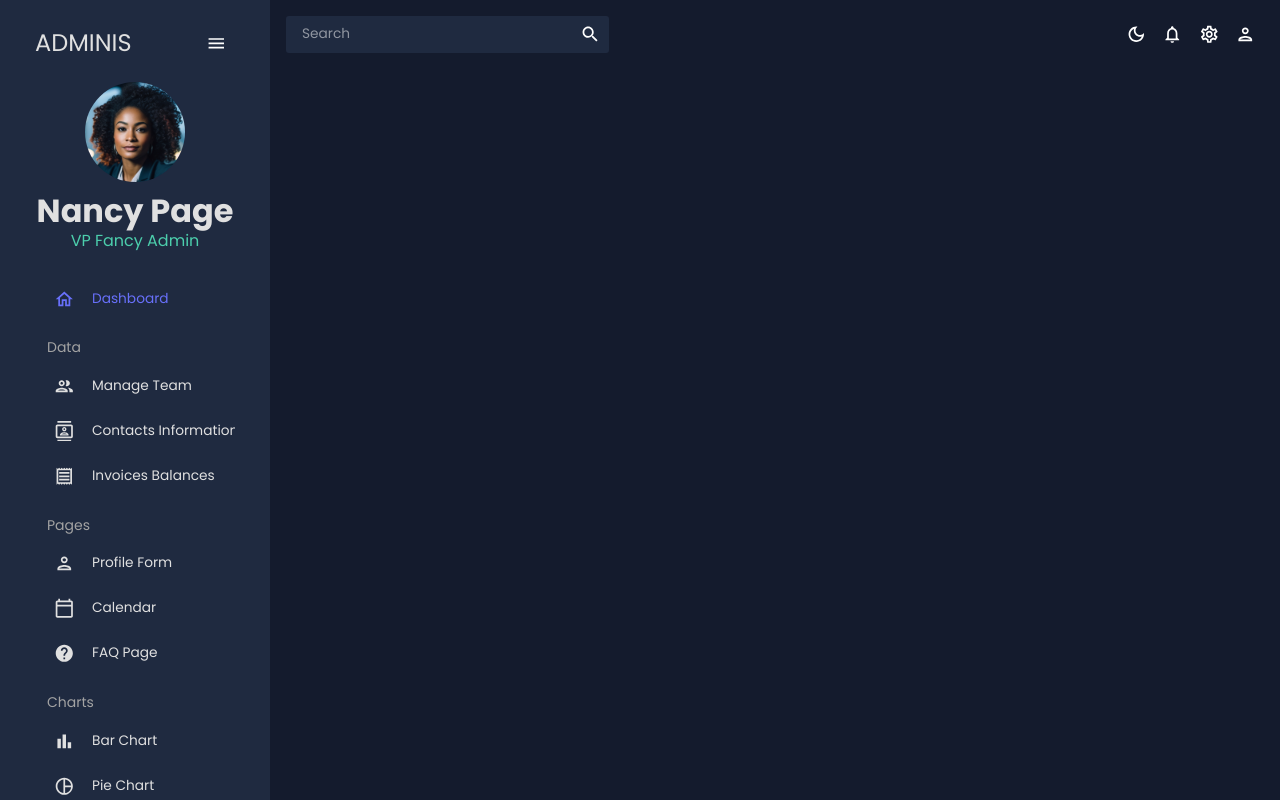
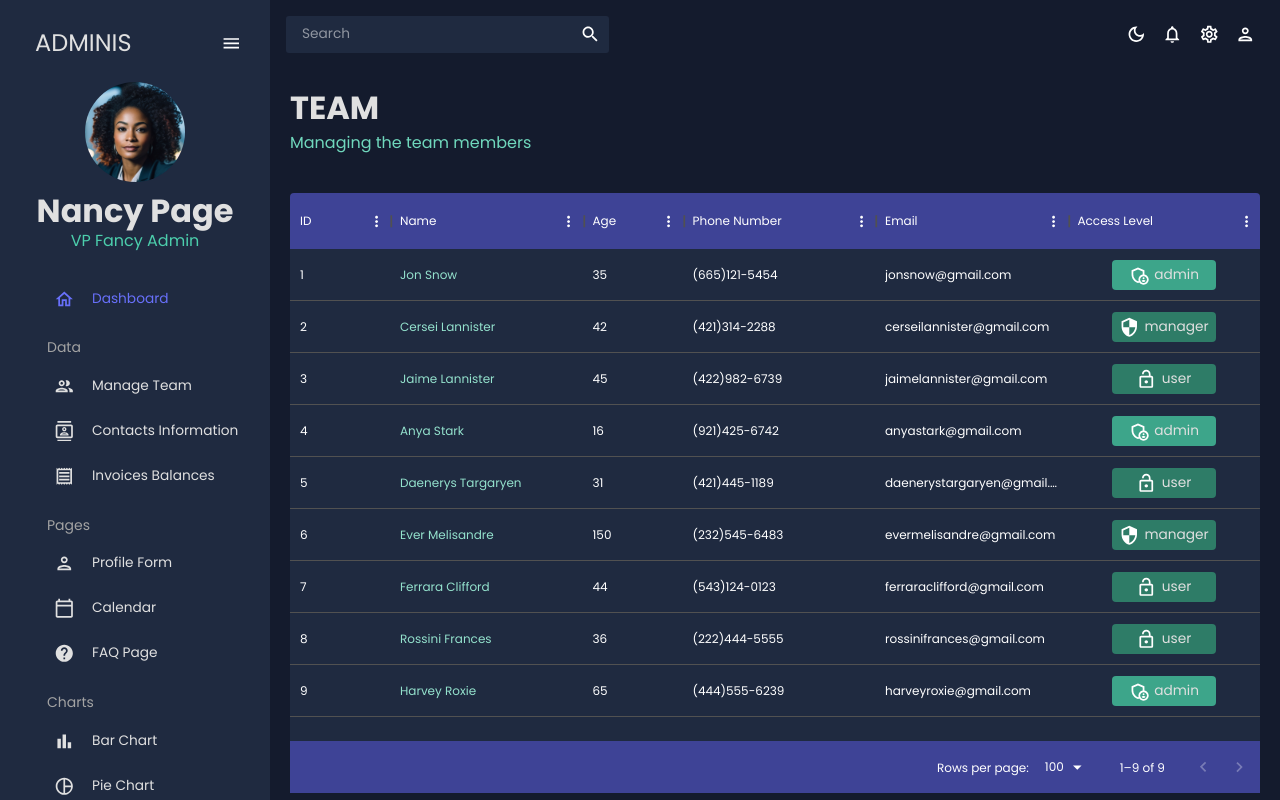
Before and after one commit to mxriannar/admin-dashboard, a React (Create React App) app: page /team in a window 1280 px wide. Built offline with nearby package versions, Linux system fonts and the light colour scheme.

Commit message:
Criando a página de gerenciamento do time.

```diff
--- a/src/App.js
+++ b/src/App.js
@@ -5,7 +5,7 @@
 import Topbar from "./scenes/global/Topbar";
 import Sidebar from "./scenes/global/Sidebar";
 import Dashboard from "./scenes/dashboard";
-// import Team from "./scenes/team";
+import Team from "./scenes/team";
 // import Invoices from "./scenes/invoices";
 // import Contacts from "./scenes/contacts";
 // import Bar from "./scenes/bar";
@@ -30,7 +30,7 @@
             <Topbar />
             <Routes>
               <Route path="/" element={<Dashboard />} />
-              {/* <Route path="/team" element={<Team />} /> */}
+              <Route path="/team" element={<Team />} />
               {/* <Route path="/contacts" element={<Contacts />} /> */}
               {/* <Route path="/invoices" element={<Invoices />} /> */}
               {/* <Route path="/form" element={<Form />} /> */}
--- a/src/scenes/global/Sidebar.jsx
+++ b/src/scenes/global/Sidebar.jsx
@@ -50,7 +50,7 @@
           backgroundColor: "transparent !important",
         },
         "& .pro-inner-item": {
-          padding: "5px 35px 5px 20px !important",
+          padding: "5px 20px 5px 20px !important",
         },
         "& .pro-inner-item:hover": {
           color: "#868dfb !important",
--- /dev/null
+++ b/src/scenes/team/index.jsx
@@ -0,0 +1,102 @@
+import { Box, Typography, colors, useTheme } from "@mui/material";
+import { DataGrid } from "@mui/x-data-grid";
+import { tokens } from "../../theme";
+import { mockDataTeam } from "../../data/mockData";
+import AdminPanelSettingsOutlinedIcon from "@mui/icons-material/AdminPanelSettingsOutlined";
+import LockOpenOutlinedIcon from "@mui/icons-material/LockOpenOutlined";
+import SecurityOutlinedIcon from "@mui/icons-material/SecurityOutlined";
+import Header from "../../components/Header";
+
+const Team = () => {
+  const theme = useTheme();
+  const colors = tokens(theme.palette.mode);
+
+  const columns = [
+    { field: "id", headerName: "ID" },
+    {
+      field: "name",
+      headerName: "Name",
+      flex: 1,
+      cellClassName: "name-column--cell",
+    },
+    {
+      field: "age",
+      headerName: "Age",
+      type: "number",
+      headerAlign: "left",
+      align: "left",
+    },
+    {
+      field: "phone",
+      headerName: "Phone Number",
+      flex: 1,
+    },
+    {
+      field: "email",
+      headerName: "Email",
+      flex: 1,
+    },
+    {
+      field: "access",
+      headerName: "Access Level",
+      flex: 1,
+      renderCell: ({ row: { access } }) => {
+        return (
+          <Box
+            width="60%"
+            m="0 auto"
+            p="5px"
+            display="flex"
+            justifyContent="center"
+            backgroundColor={
+              access === "admin"
+                ? colors.greenAccent[600]
+                : colors.greenAccent[700]
+            }
+            borderRadius="4px"
+          >
+            {access === "admin" && <AdminPanelSettingsOutlinedIcon />}
+            {access === "manager" && <SecurityOutlinedIcon />}
+            {access === "user" && <LockOpenOutlinedIcon />}
+            <Typography color={colors.grey[100]} sx={{ ml: "5px" }}>
+              {access}
+            </Typography>
+          </Box>
+        )
+      }
+    },
+  ];
+
+  return (
+    <Box m="20px" >
+      <Header title="TEAM" subtitle="Managing the team members" />
+      <Box m="40px 0 0 0"
+        height="75vh" sx={{
+          "& .MuiDataGrid-root": {
+            border: "none",
+          },
+          "& .MuiDataGrid-cell": {
+            borderBottom: "none",
+          },
+          "& .name-column--cell": {
+            color: colors.greenAccent[300]
+          },
+          "& .MuiDataGrid-columnHeaders": {
+            backgroundColor: colors.blueAccent[700],
+            borderBottom: "none",
+          },
+          "& .MuiDataGrid-virtualScroller": {
+            backgroundColor: colors.primary[400],
+          },
+          "& .MuiDataGrid-footerContainer": {
+            borderTop: "none",
+            backgroundColor: colors.blueAccent[700],
+          }
+        }}>
+        <DataGrid rows={mockDataTeam} columns={columns} />
+      </Box>
+    </Box>
+  );
+};
+
+export default Team;
```
